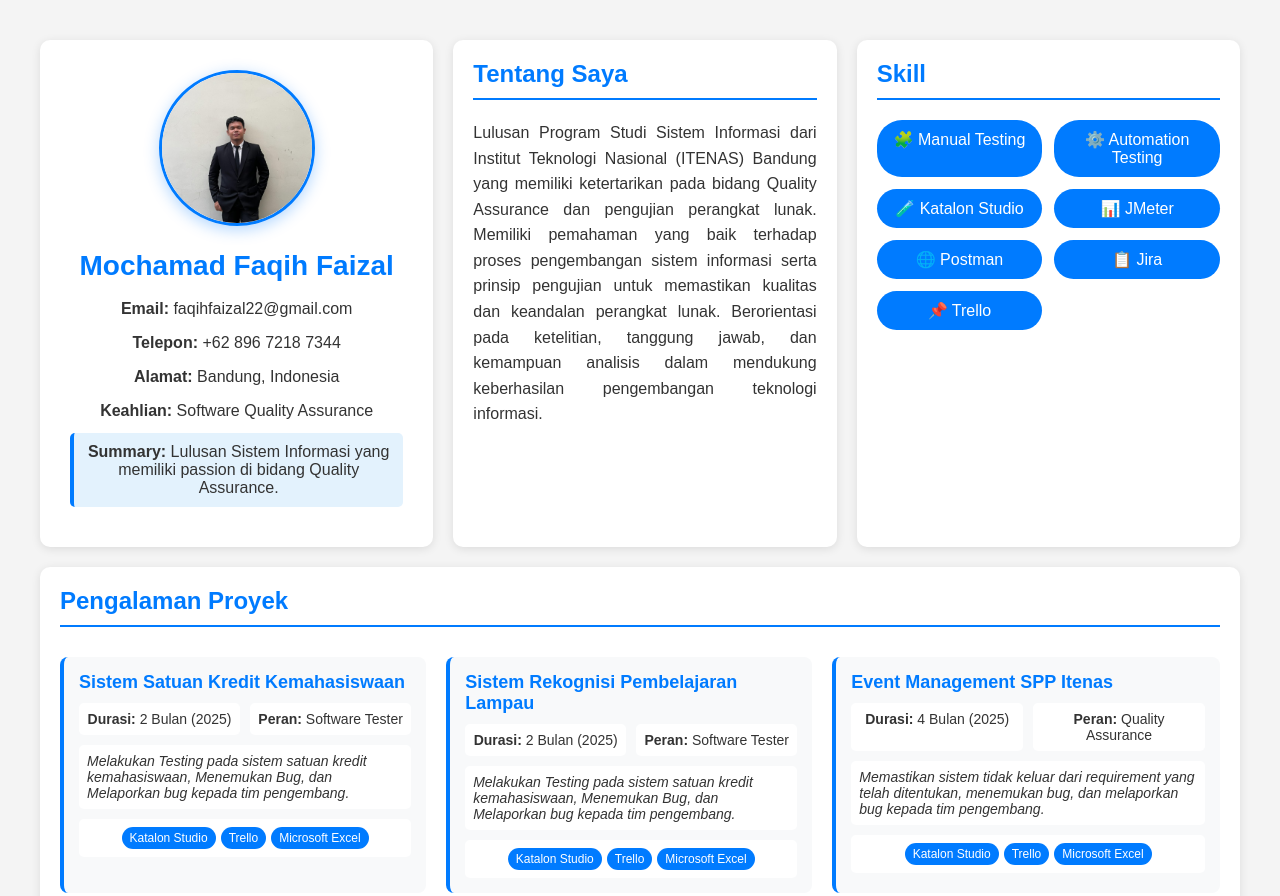
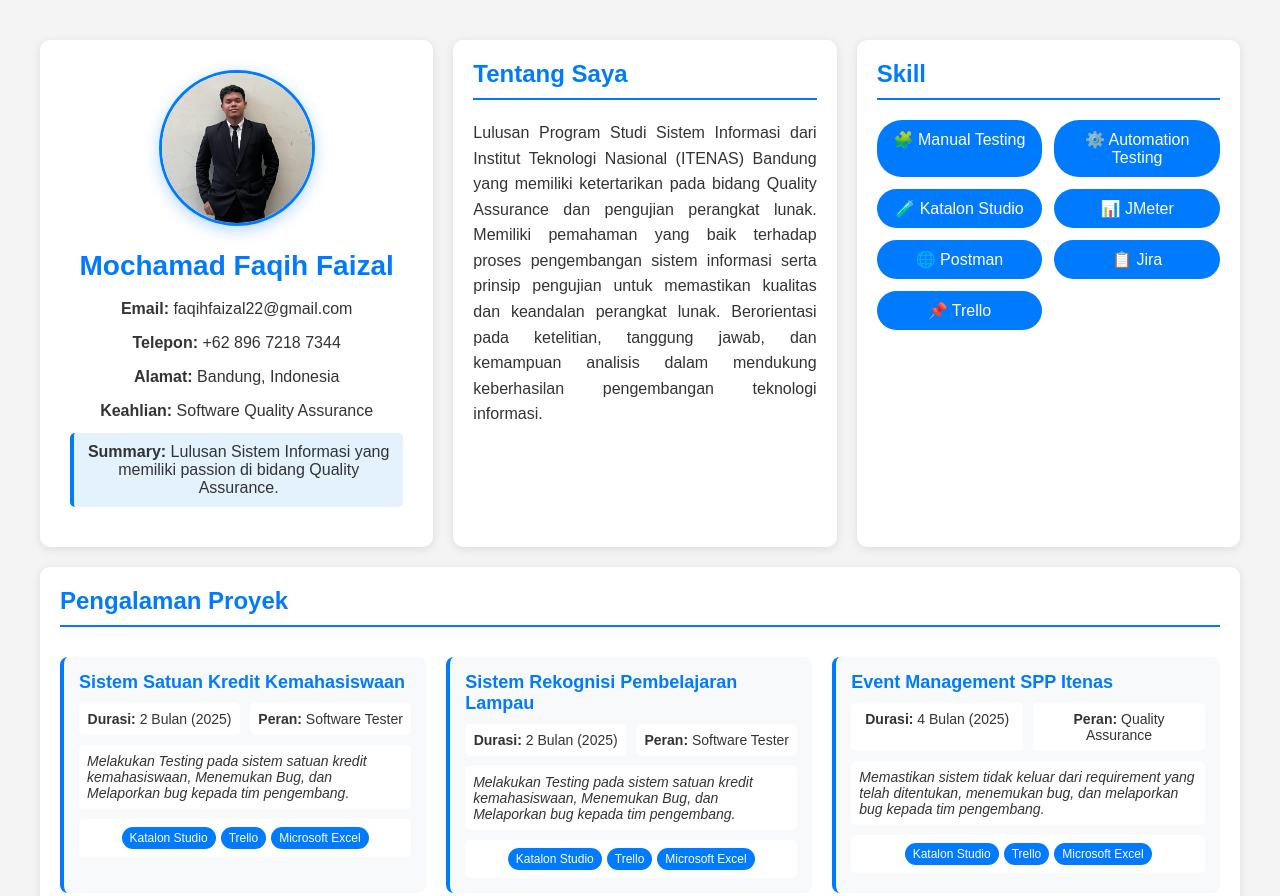
Before and after one commit to faqihfaizal/PBL-2025, a plain HTML site: page tugas-akhir-online/landingpage.html in a window 1280 px wide. Shown: the top 896 px of the page. Drawn offline with Linux system fonts and the light colour scheme.

Commit message:
edit foto profile

```diff
--- a/tugas-akhir-online/landingpage.html
+++ b/tugas-akhir-online/landingpage.html
@@ -10,7 +10,7 @@
     <div class="container">
       <div class="main-grid">
         <section class="profile-section">
-          <img src="fotoprofile.jpg" alt="Foto Profil" class="foto" />
+          <img src="fotoprofile2.jpg" alt="Foto Profil" class="foto" />
           <div class="biodata">
             <h1>Mochamad Faqih Faizal</h1>
             <p><strong>Email:</strong> faqihfaizal22@gmail.com</p>
```
Also changed, not shown: tugas-akhir-online/fotoprofile2.jpg (added).
